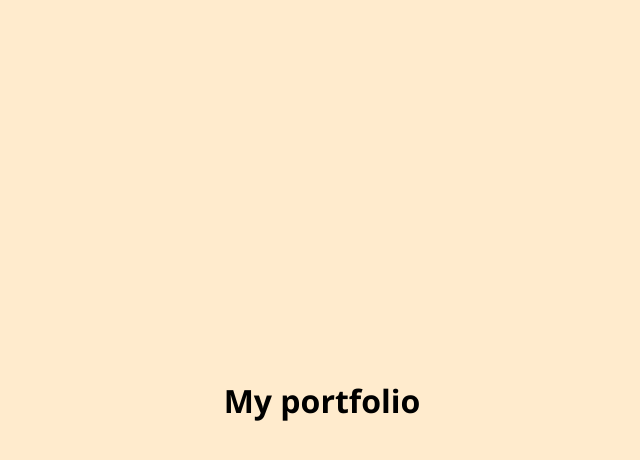
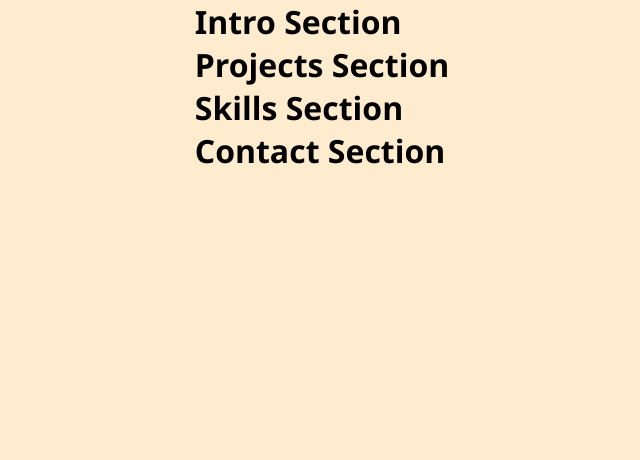
Before and after one commit to Rehman-codes/Portfolio, a React (Vite) app: page / in a window 1280 px wide. Shown: the top 460 px of the page, without its empty margins (318-958 px from the left). Built offline with nearby package versions, Linux system fonts and the light colour scheme.

Commit message:
Basic structure

```diff
--- a/src/App.css
+++ b/src/App.css
@@ -5,7 +5,7 @@
 
 html,body{
   width: 100vw;
-  height: 100vh;
+  height: auto;
   background-color: blanchedalmond;
   display: flex;
   justify-content: center;
--- a/src/App.jsx
+++ b/src/App.jsx
@@ -1,14 +1,19 @@
-import './App.css'
+import './App.css';
+import Projects from './components/Projects.jsx';
+import Contact from './components/Contact.jsx';
+import Skills from './components/Skills.jsx';
+import Intro from './components/Introduction.jsx';
 
 function App() {
 
   return (
     <>
-      <div>
-       <h1>My portfolio</h1>
-      </div>
+      <Intro />
+      <Projects/>
+      <Skills/>
+      <Contact/>
     </>
   )
 }
 
-export default App
+export default App;
--- /dev/null
+++ b/src/components/Contact.jsx
@@ -0,0 +1,12 @@
+function Contact() {
+
+
+    return (
+        <>
+        <h1>Contact Section</h1>
+
+        </>
+    )
+}
+
+export default Contact;
--- /dev/null
+++ b/src/components/Introduction.jsx
@@ -0,0 +1,11 @@
+function Intro() {
+
+
+    return (
+        <>
+        <h1>Intro Section</h1>
+        </>
+    )
+}
+
+export default Intro;
--- /dev/null
+++ b/src/components/Projects.jsx
@@ -0,0 +1,12 @@
+function Projects() {
+
+
+    return (
+        <>
+        <h1>Projects Section</h1>
+
+        </>
+    )
+}
+
+export default Projects;
--- /dev/null
+++ b/src/components/Skills.jsx
@@ -0,0 +1,12 @@
+function Skills() {
+
+
+    return (
+        <>
+        <h1>Skills Section</h1>
+
+        </>
+    )
+}
+
+export default Skills;
```
